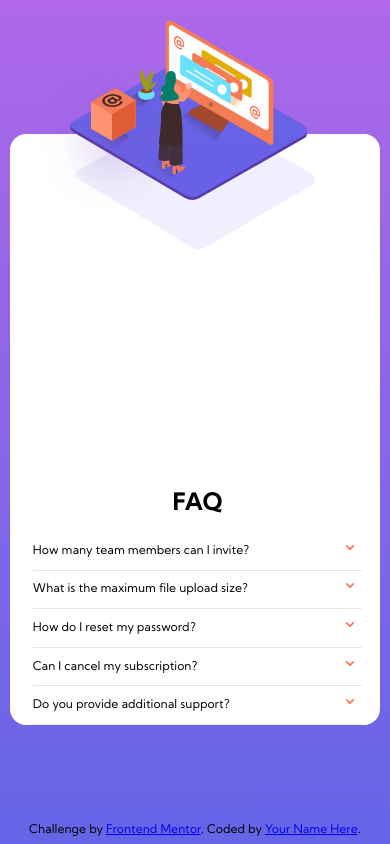
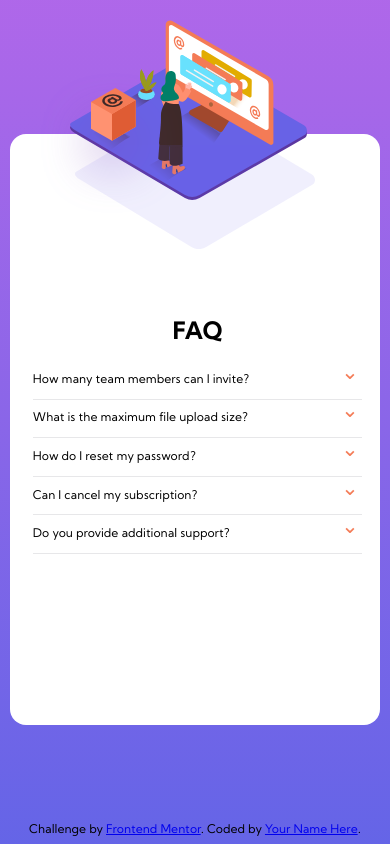
Before and after one commit to Nsikak1/faq-accordion-card-main, a website: page index.html in a window 390 px wide. Drawn offline with Linux system fonts and the light colour scheme.

Commit message:
fix ui bugs

```diff
--- a/css/styles.css
+++ b/css/styles.css
@@ -118,6 +118,7 @@ details[open] > .question::after {
     flex-basis: 90%;
     margin-top: auto;
     align-items: center;
+    margin-bottom: auto;
   }
 }
 
```
